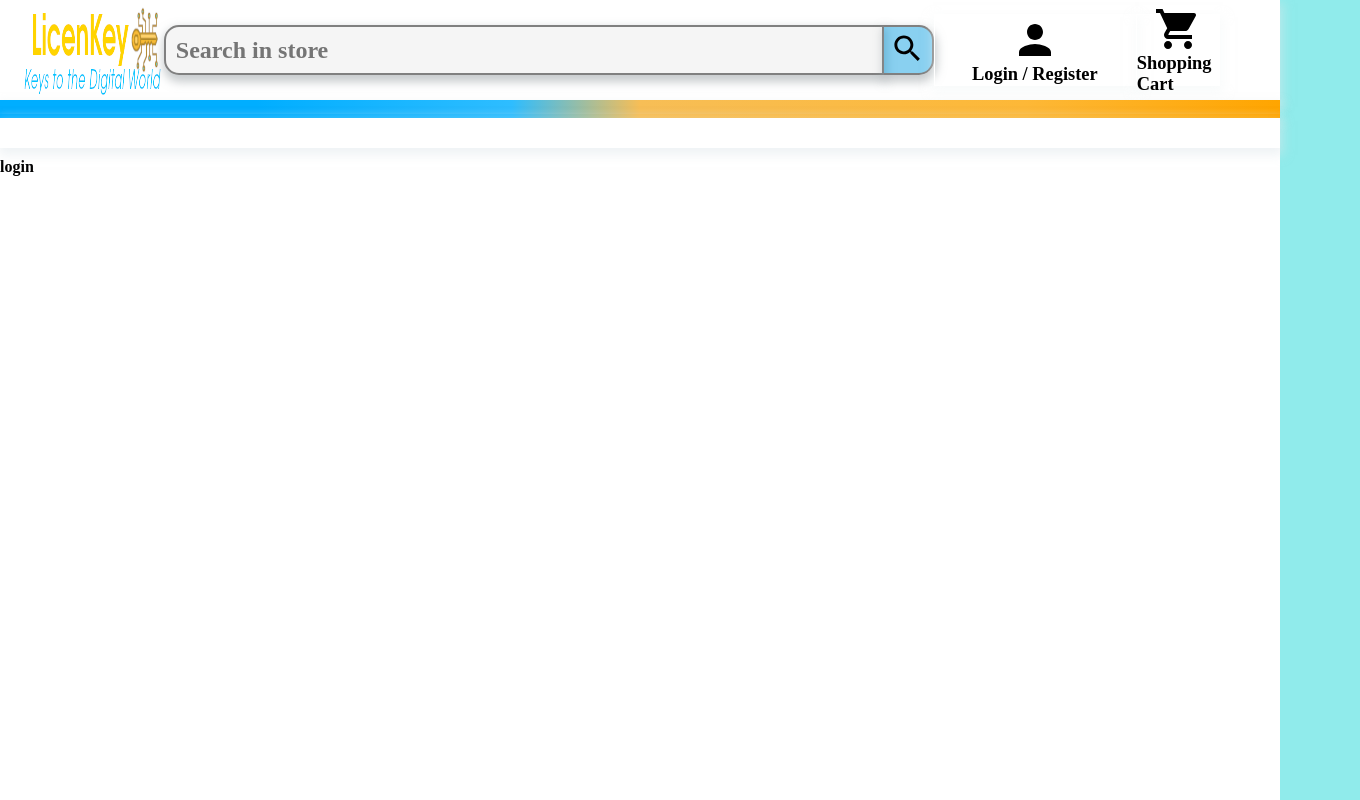
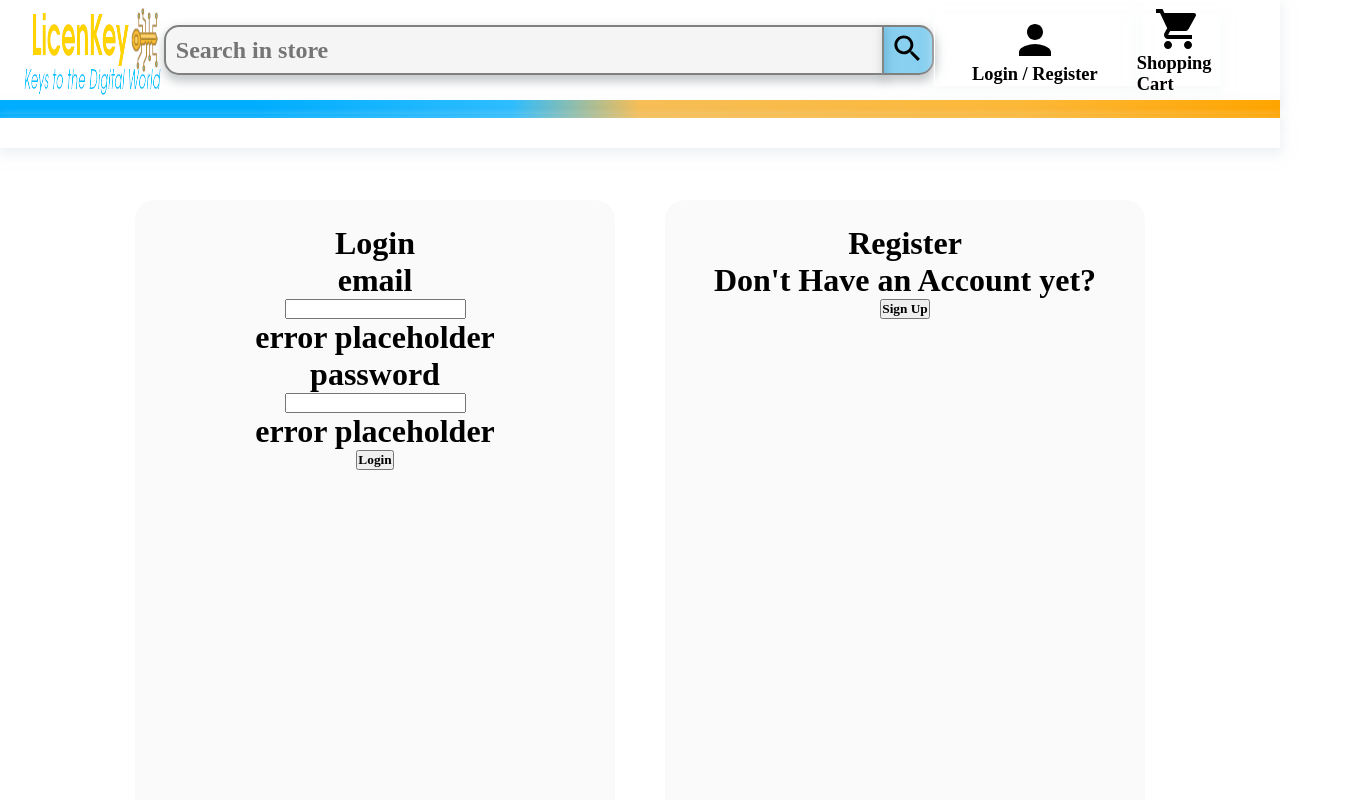
Before and after one commit to gszp1/LicenKey-Online-licence-key-store-application, a React (Vite) app in the folder frontend/: page /login in a window 1280 px wide. Shown: the top 800 px of the page, 1360 px wide, since content can reach past the window. Built offline with nearby package versions, Linux system fonts and the light colour scheme; a web font is replaced by a local one.

Commit message:
Adds login page structure.

```diff
--- a/frontend/src/components/LoginPage/LoginPage.jsx
+++ b/frontend/src/components/LoginPage/LoginPage.jsx
@@ -3,7 +3,21 @@ import styles from "@/components/LoginPage/LoginPage.module.css"
 const LoginPage = () => {
     return (
         <div className={styles.page}>
-            login
+            <div className={styles.login_box}>
+                Login
+                <label>email</label>
+                <input/>
+                <p>error placeholder</p>
+                <label>password</label>
+                <input/>
+                <p>error placeholder</p>
+                <button>Login</button>
+            </div>
+            <div className={styles.register_box}>
+                Register
+                <p>Don't Have an Account yet?</p>
+                <button>Sign Up</button>
+            </div>
         </div>
     );
 }
--- a/frontend/src/components/LoginPage/LoginPage.module.css
+++ b/frontend/src/components/LoginPage/LoginPage.module.css
@@ -1,7 +1,34 @@
 .page {
-    width: 1280px;
-    height: calc(100% - 158px);
-    min-height: calc(1080px - 158px);
+    box-sizing: border-box;
+    display: flex;
+    flex-direction: row;
+    width: 1440px;
+    height: calc(100%);
+    min-height: calc(1080px);
     background-color: white;
-    padding-top: 158px;
+    padding-top: 200px;
 }
+
+.login_box {
+    margin-left: auto;
+    margin-right: 50px;
+}
+
+
+.register_box {
+    margin-right: auto;
+}
+
+.login_box, .register_box {
+    box-sizing: border-box;
+    font-size: 2rem;
+    padding-top: 25px;
+    display: flex;
+    flex-direction: column;
+    align-items: center;
+    width: 480px;
+    height: 700px;
+
+    background-color: rgba(250, 250, 250, 0.938);
+    border-radius: 20px;
+}
```
